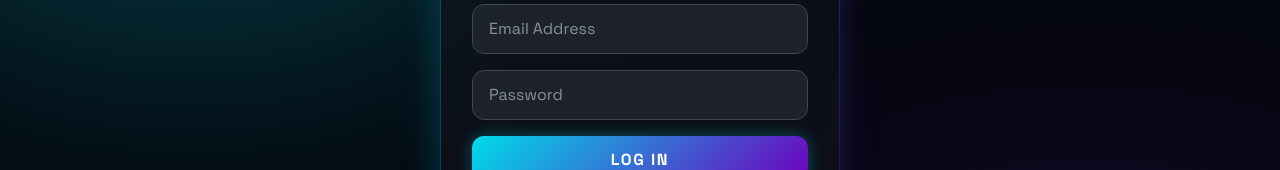
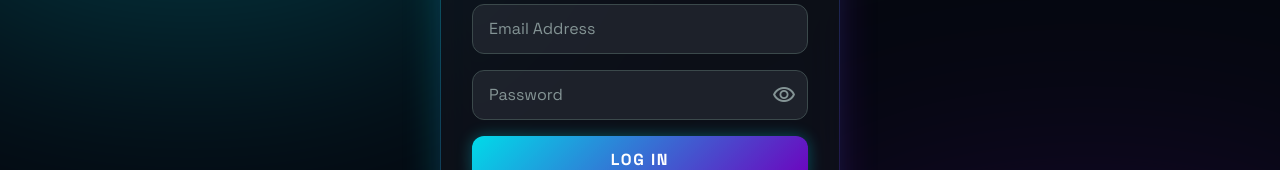
Before and after one commit to icyfire8/nexis-ai-fitness, a Next.js app in the folder frontend/: page /login in a window 1280 px wide. Shown: the part 271-441 px from the top of the page. Built offline with nearby package versions, Linux system fonts and the light colour scheme; no server answers.

Commit message:
Fix signup infinite loading spinner and add password visibility toggle

```diff
--- a/frontend/src/app/login/page.tsx
+++ b/frontend/src/app/login/page.tsx
@@ -14,6 +14,7 @@ export default function Login() {
   const [name, setName] = useState("");
   const [authError, setAuthError] = useState("");
   const [isProcessing, setIsProcessing] = useState(false);
+  const [showPassword, setShowPassword] = useState(false);
 
   useEffect(() => {
     if (currentUser) {
@@ -86,14 +87,26 @@ export default function Login() {
             className="w-full bg-surface-container-highest/50 border border-outline-variant focus:border-primary-container focus:ring-1 focus:ring-primary-container outline-none rounded-xl px-4 py-3 text-white font-body-md placeholder:text-outline transition-all"
             required
           />
+          <div className="relative w-full">
             <input
-            type="password"
+              type={showPassword ? "text" : "password"}
               placeholder="Password"
               value={password}
               onChange={(e) => setPassword(e.target.value)}
-            className="w-full bg-surface-container-highest/50 border border-outline-variant focus:border-primary-container focus:ring-1 focus:ring-primary-container outline-none rounded-xl px-4 py-3 text-white font-body-md placeholder:text-outline transition-all"
+              className="w-full bg-surface-container-highest/50 border border-outline-variant focus:border-primary-container focus:ring-1 focus:ring-primary-container outline-none rounded-xl px-4 py-3 pr-12 text-white font-body-md placeholder:text-outline transition-all"
               required
             />
+            <button
+              type="button"
+              onClick={() => setShowPassword(!showPassword)}
+              className="absolute right-3 top-1/2 -translate-y-1/2 text-outline hover:text-primary-container transition-colors flex items-center justify-center"
+              tabIndex={-1}
+            >
+              <span className="material-symbols-outlined text-[20px]">
+                {showPassword ? "visibility_off" : "visibility"}
+              </span>
+            </button>
+          </div>
           <button
             type="submit"
             disabled={isProcessing}
--- a/frontend/src/context/AuthContext.tsx
+++ b/frontend/src/context/AuthContext.tsx
@@ -26,6 +26,7 @@ export const AuthProvider = ({ children }: { children: ReactNode }) => {
     const unsubscribe = onAuthStateChanged(auth, async (user) => {
       setCurrentUser(user);
       if (user) {
+        try {
           // Fetch or create profile
           let profile = await getUserProfile(user.uid);
           if (!profile) {
@@ -39,6 +40,17 @@ export const AuthProvider = ({ children }: { children: ReactNode }) => {
             await saveUserProfile(user.uid, profile);
           }
           setUserProfile(profile);
+        } catch (dbError) {
+          console.error("Firestore Error in Auth Listener:", dbError);
+          // Provide a fallback so the app doesn't freeze
+          setUserProfile({
+            uid: user.uid,
+            email: user.email || "",
+            displayName: user.displayName || "User",
+            role: "user",
+            onboardingCompleted: false
+          });
+        }
       } else {
         setUserProfile(null);
       }
@@ -67,7 +79,8 @@ export const AuthProvider = ({ children }: { children: ReactNode }) => {
       console.error("Failed to update profile name:", e);
     }
 
-    // Forcefully update the DB profile with the name (overwriting the null one if onAuthStateChanged beat us to it)
+    // Forcefully update the DB profile with the name
+    try {
       await saveUserProfile(res.user.uid, {
         uid: res.user.uid,
         email: res.user.email || email,
@@ -75,6 +88,9 @@ export const AuthProvider = ({ children }: { children: ReactNode }) => {
         role: "user",
         onboardingCompleted: false
       });
+    } catch (e) {
+      console.error("Failed to save profile to Firestore:", e);
+    }
   };
 
   const logout = async () => {
```
Lines whose indentation alone changed are shown as unchanged.
